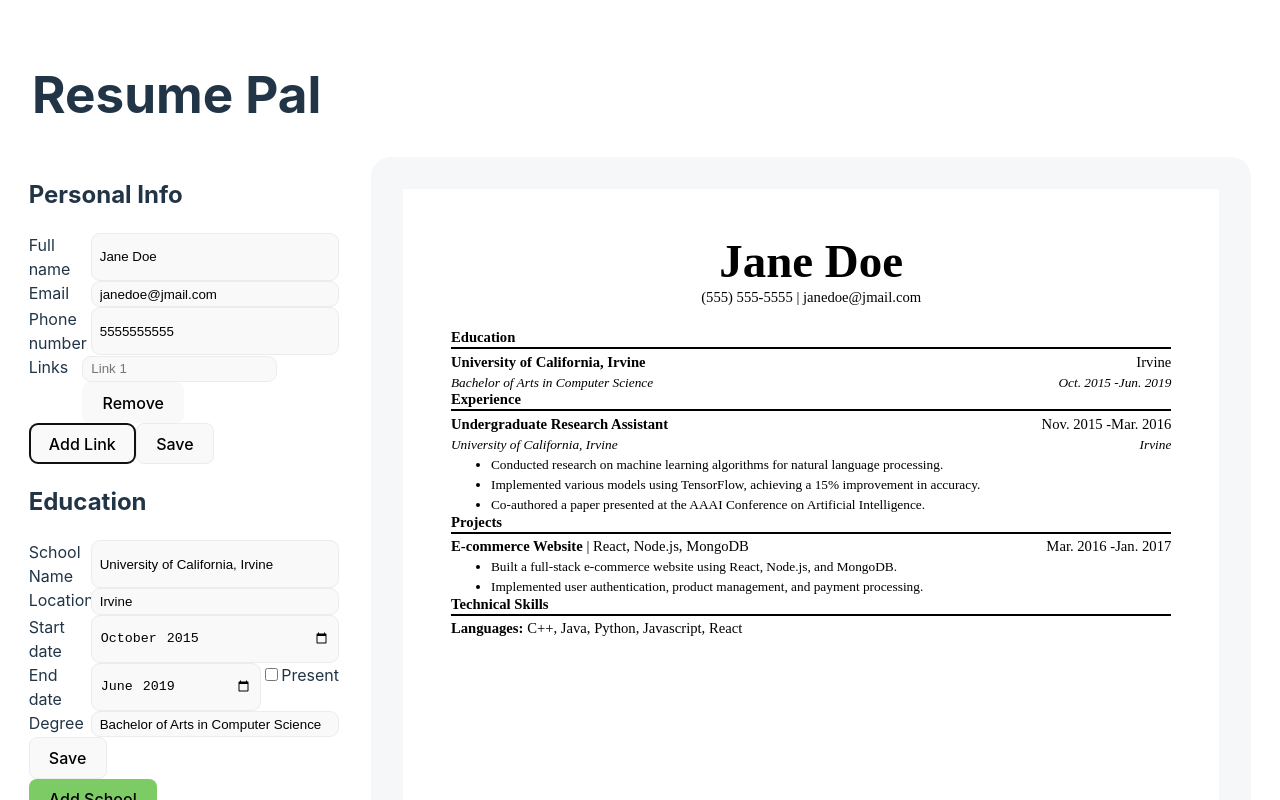
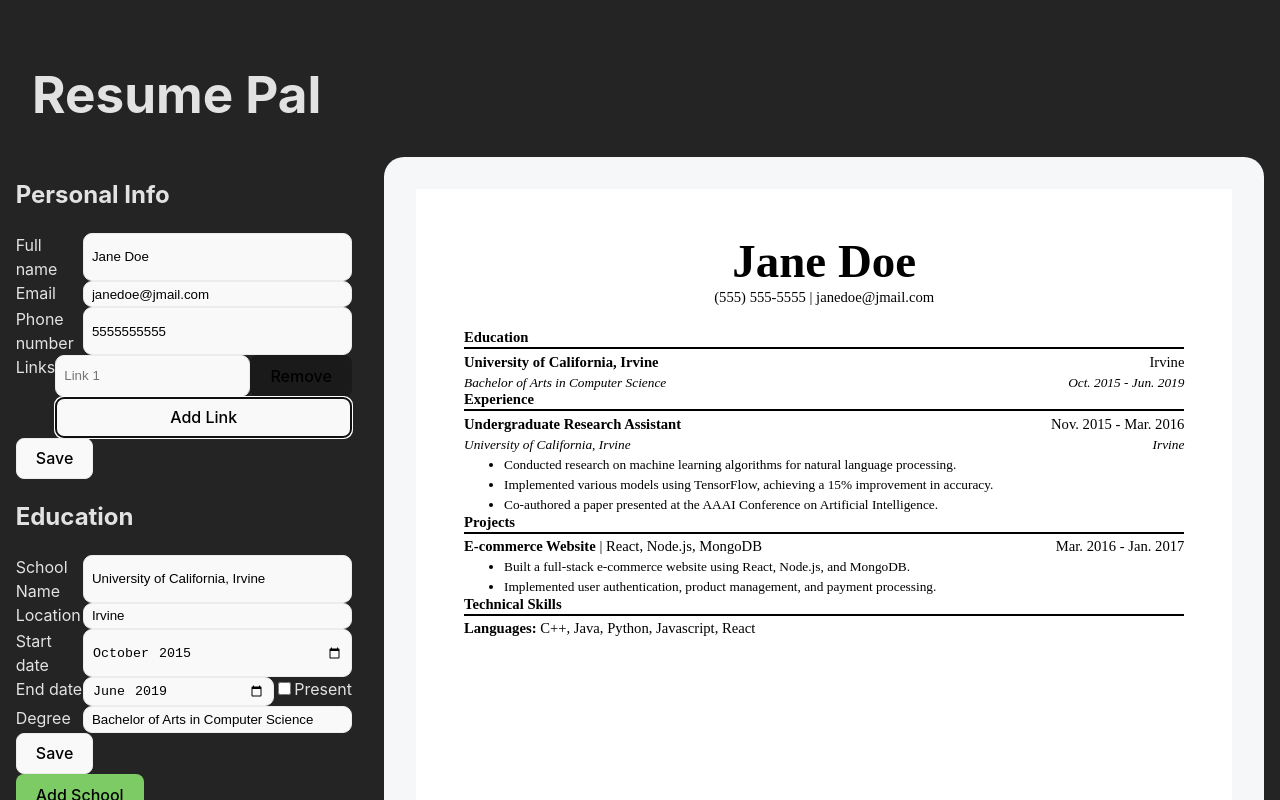
Before and after one commit to palleet/resume-builder, a React (Vite) app: page / in a window 1280 px wide. Both pictures are taken after a click on the button "Add Link". Shown: the top 800 px of the page. Built offline with nearby package versions, Linux system fonts and the light colour scheme; a web font is replaced by a local one.

Commit message:
Update mobile and dark mode stlyling

```diff
--- a/src/components/PersonalInfo.jsx
+++ b/src/components/PersonalInfo.jsx
@@ -74,7 +74,7 @@ function PersonalInfo({ personalInfo, handleInfoChange }) {
                     <label>Links</label>
                     <div className="linkCol">
                         {formData.links.map((link, index) => (
-                        <div key={index}>
+                            <div className="linkRow" key={index}>
                                 <input
                                     type="text"
                                     placeholder={`Link ${index + 1}`}
@@ -84,9 +84,11 @@ function PersonalInfo({ personalInfo, handleInfoChange }) {
                                 <button type="button" onClick={() => removeLink(index)}>Remove</button>
                             </div>
                         ))}
+                        <button className="addLink" type="button" onClick={addLink}>Add Link</button>
                     </div>
+
                 </div>
-                <button className="addLink" type="button" onClick={addLink}>Add Link</button>
+
                 <button className="saveBtn" type="submit">Save</button>
             </form>
 
--- a/src/components/ResumeBuilder.jsx
+++ b/src/components/ResumeBuilder.jsx
@@ -190,12 +190,12 @@ function ResumeBuilder() {
                 <a href="https://www.flaticon.com/free-icons/human-resources" title="human resources icons">Favicon from
                     Flaticon</a>
                 <br/>
-
-                <picture className="github-logo">
-                    <source srcSet={githubLogoDarkMode} media="(prefers-color-scheme:dark)"/>
-                    <img src={githubLogoLightMode} alt="Github Logo" />
-                </picture>
-
+                <a href="https://github.com/palleet/resume-builder" title="Github Repository">
+                    <picture className="github-logo">
+                        <source srcSet={githubLogoDarkMode} media="(prefers-color-scheme:dark)"/>
+                        <img src={githubLogoLightMode} alt="Github Logo" />
+                    </picture>
+                </a>
                 <br/>
                 Copyright © Patrick Lee 2024
             </footer>
--- a/src/components/ResumePreview.jsx
+++ b/src/components/ResumePreview.jsx
@@ -52,7 +52,7 @@ function ResumePreview(props) {
                                 <div className="origin">
                                     <div className="degree">{school.degree}</div>
                                     <div className="dates">{formatDate(school.startDate)} -
-                                        {school.present ? " Present" : <>{formatDate(school.endDate)}</>}
+                                        {school.present ? " Present" : <>{" " + formatDate(school.endDate)}</>}
                                     </div>
                                 </div>
 
@@ -69,7 +69,7 @@ function ResumePreview(props) {
                                 <div className="secHeader">
                                     <div className="positionTitle">{experience.positionTitle}</div>
                                     <div className="dates">{formatDate(experience.startDate)} -
-                                        {experience.present ? " Present" : <>{formatDate(experience.endDate)}</>}
+                                        {experience.present ? " Present" : <>{" " + formatDate(experience.endDate)}</>}
                                     </div>
                                 </div>
                                 <div className="origin">
@@ -104,7 +104,7 @@ function ResumePreview(props) {
 
                                     </div>
                                     <div className="dates">{formatDate(project.startDate)} -
-                                        {project.present ? " Present" : <>{formatDate(project.endDate)}</>}
+                                        {project.present ? " Present" : <>{" " + formatDate(project.endDate)}</>}
 
                                     </div>
                                 </div>
--- a/src/index.css
+++ b/src/index.css
@@ -52,15 +52,15 @@ button:focus-visible {
   outline: 4px auto -webkit-focus-ring-color;
 }
 
-@media (prefers-color-scheme: light) {
-  :root {
-    color: #213547;
-    background-color: #ffffff;
-  }
-  a:hover {
-    color: #747bff;
-  }
-  button {
-    background-color: #f9f9f9;
-  }
-}
+/*@media (prefers-color-scheme: light) {*/
+/*  :root {*/
+/*    color: #213547;*/
+/*    background-color: #ffffff;*/
+/*  }*/
+/*  a:hover {*/
+/*    color: #747bff;*/
+/*  }*/
+/*  button {*/
+/*    background-color: #f9f9f9;*/
+/*  }*/
+/*}*/
--- a/src/styles/builderStyle.css
+++ b/src/styles/builderStyle.css
@@ -12,7 +12,7 @@
 
 
 #resume-preview {
-    background-color: #f6f7f9;
+    background-color: #3d3d3d;
     border-radius: 20px;
     display: flex;
     align-items: center;
@@ -40,6 +40,8 @@ footer .github-logo img, footer .github-logo source {
     }
 }
 
+
+
 @media print {
     @page {
         size: Letter; /* You can adjust the size as needed (e.g., Letter) */
@@ -47,7 +49,7 @@ footer .github-logo img, footer .github-logo source {
     }
     /* Limit page print to only 1 page */
     html, body {
-        height:100%;
+        height: 100%;
         margin: 0 !important;
         padding: 0 !important;
         overflow: hidden;
@@ -66,3 +68,27 @@ footer .github-logo img, footer .github-logo source {
         page-break-after: always;
     }
 }
+
+@media (prefers-color-scheme: light) {
+    :root {
+        color: #213547;
+        background-color: #ffffff;
+    }
+    a:hover {
+        color: #747bff;
+    }
+    button {
+        background-color: #f9f9f9;
+    }
+
+    .inputRow input, textarea {
+        background-color: #f9f9f9;
+    }
+    .saveBtn, .addLink {
+        background-color: #f9f9f9;
+    }
+
+    #resume-preview {
+        background-color: #f6f7f9;
+    }
+}
--- a/src/styles/infoStyle.css
+++ b/src/styles/infoStyle.css
@@ -17,12 +17,10 @@
     padding: 0.3rem 0.5rem;
     border-radius: 9px;
     border: 1px solid #ececec;
-    background-color: #f9f9f9;
 }
 
 .saveBtn, .addLink {
     border: 1px solid #ececec;
-    background-color: #f9f9f9;
 }
 
 .addBtn {
@@ -33,4 +31,13 @@
 .linkCol {
     display: flex;
     flex-direction: column;
+    flex-grow: 1;
 }
+
+.linkRow {
+    display: flex;
+}
+
+.linkCol input {
+    flex-grow: 1;
+}
--- a/src/styles/paperStyle.css
+++ b/src/styles/paperStyle.css
@@ -14,7 +14,7 @@
 }
 
 #paper {
-    font-family: "Computer Modern";
+    font-family: "Computer Modern", serif;
     width: 216mm;
     height: 279mm;
     margin: 0;
@@ -77,8 +77,11 @@
     font-weight: 700;
 }
 
-#saveBtn {
+#savePdfBtn {
     width: 50%;
+    background-color: #050505;
+    color: white;
+    margin-top: 2rem;
 }
 
 .skillLine {
@@ -88,3 +91,18 @@
 .skillCategory {
     font-weight: 700;
 }
+
+@media only screen and (max-width: 500px) {
+    #paper {
+        width: 108mm;
+        height: 139.5mm;
+        font-size: 5.5pt;
+    }
+    .origin, .description {
+        font-size: 5pt;
+    }
+    #resume-preview {
+        margin-right: -2rem;
+        margin-left: -2rem;
+    }
+}
```
Lines whose indentation alone changed are shown as unchanged.
